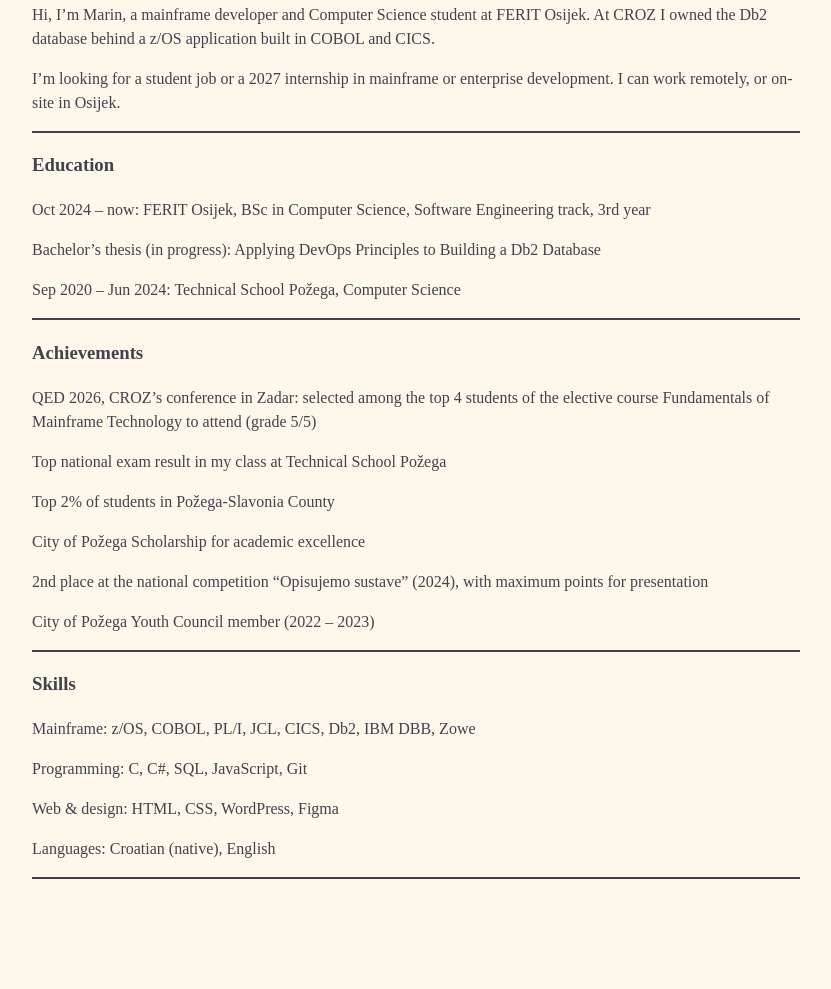
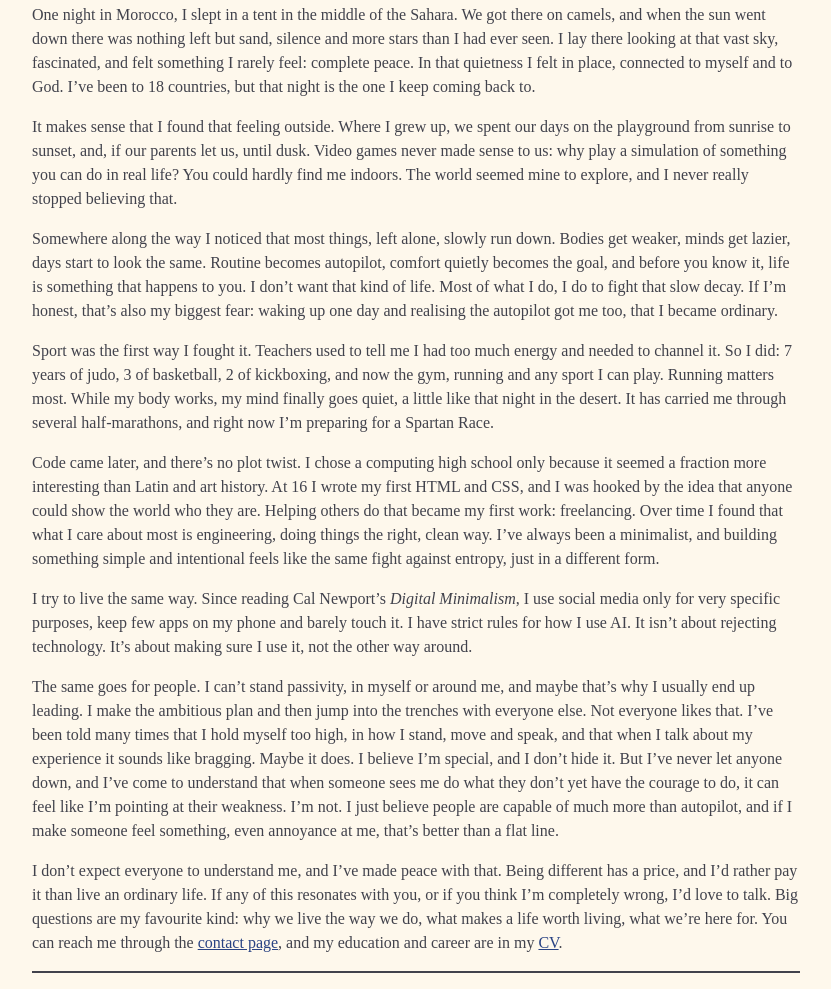
Before and after one commit to marinsabo/Portfolio-Website, a plain HTML site: page pages/about.html in a window 1280 px wide. Shown: the part 222-1211 px from the top of the page, without its empty margins (224-1055 px from the left). Before the commit the page ends 1117 px from the top, so only its background shows below. Drawn offline with Linux system fonts and the light colour scheme.

Commit message:
Update about me section

```diff
--- a/pages/about.html
+++ b/pages/about.html
@@ -20,49 +20,82 @@
       <h2>About me</h2>
       <section>
         <p>
-          Hi, I’m Marin, a mainframe developer and Computer Science student at
-          FERIT Osijek. At CROZ I owned the Db2 database behind a z/OS
-          application built in COBOL and CICS.
+          One night in Morocco, I slept in a tent in the middle of the Sahara.
+          We got there on camels, and when the sun went down there was nothing
+          left but sand, silence and more stars than I had ever seen. I lay
+          there looking at that vast sky, fascinated, and felt something I
+          rarely feel: complete peace. In that quietness I felt in place,
+          connected to myself and to God. I’ve been to 18 countries, but that
+          night is the one I keep coming back to.
         </p>
         <p>
-          I’m looking for a student job or a 2027 internship in mainframe or
-          enterprise development. I can work remotely, or on-site in Osijek.
-        </p>
-      </section>
-      <section>
-        <h3>Education</h3>
-        <p>
-          Oct 2024 – now: FERIT Osijek, BSc in Computer Science, Software
-          Engineering track, 3rd year
+          It makes sense that I found that feeling outside. Where I grew up, we
+          spent our days on the playground from sunrise to sunset, and, if our
+          parents let us, until dusk. Video games never made sense to us: why
+          play a simulation of something you can do in real life? You could
+          hardly find me indoors. The world seemed mine to explore, and I never
+          really stopped believing that.
         </p>
         <p>
-          Bachelor’s thesis (in progress): Applying DevOps Principles to
-          Building a Db2 Database
+          Somewhere along the way I noticed that most things, left alone, slowly
+          run down. Bodies get weaker, minds get lazier, days start to look the
+          same. Routine becomes autopilot, comfort quietly becomes the goal, and
+          before you know it, life is something that happens to you. I don’t
+          want that kind of life. Most of what I do, I do to fight that slow
+          decay. If I’m honest, that’s also my biggest fear: waking up one day
+          and realising the autopilot got me too, that I became ordinary.
         </p>
-        <p>Sep 2020 – Jun 2024: Technical School Požega, Computer Science</p>
-      </section>
-      <section>
-        <h3>Achievements</h3>
         <p>
-          QED 2026, CROZ’s conference in Zadar: selected among the top 4
-          students of the elective course Fundamentals of Mainframe Technology
-          to attend (grade 5/5)
+          Sport was the first way I fought it. Teachers used to tell me I had
+          too much energy and needed to channel it. So I did: 7 years of judo, 3
+          of basketball, 2 of kickboxing, and now the gym, running and any sport
+          I can play. Running matters most. While my body works, my mind finally
+          goes quiet, a little like that night in the desert. It has carried me
+          through several half-marathons, and right now I’m preparing for a
+          Spartan Race.
         </p>
-        <p>Top national exam result in my class at Technical School Požega</p>
-        <p>Top 2% of students in Požega-Slavonia County</p>
-        <p>City of Požega Scholarship for academic excellence</p>
         <p>
-          2nd place at the national competition “Opisujemo sustave” (2024), with
-          maximum points for presentation
+          Code came later, and there’s no plot twist. I chose a computing high
+          school only because it seemed a fraction more interesting than Latin
+          and art history. At 16 I wrote my first HTML and CSS, and I was hooked
+          by the idea that anyone could show the world who they are. Helping
+          others do that became my first work: freelancing. Over time I found
+          that what I care about most is engineering, doing things the right,
+          clean way. I’ve always been a minimalist, and building something
+          simple and intentional feels like the same fight against entropy, just
+          in a different form.
         </p>
-        <p>City of Požega Youth Council member (2022 – 2023)</p>
-      </section>
-      <section>
-        <h3>Skills</h3>
-        <p>Mainframe: z/OS, COBOL, PL/I, JCL, CICS, Db2, IBM DBB, Zowe</p>
-        <p>Programming: C, C#, SQL, JavaScript, Git</p>
-        <p>Web &amp; design: HTML, CSS, WordPress, Figma</p>
-        <p>Languages: Croatian (native), English</p>
+        <p>
+          I try to live the same way. Since reading Cal Newport’s
+          <cite>Digital Minimalism</cite>, I use social media only for very
+          specific purposes, keep few apps on my phone and barely touch it. I
+          have strict rules for how I use AI. It isn’t about rejecting
+          technology. It’s about making sure I use it, not the other way around.
+        </p>
+        <p>
+          The same goes for people. I can’t stand passivity, in myself or around
+          me, and maybe that’s why I usually end up leading. I make the
+          ambitious plan and then jump into the trenches with everyone else. Not
+          everyone likes that. I’ve been told many times that I hold myself too
+          high, in how I stand, move and speak, and that when I talk about my
+          experience it sounds like bragging. Maybe it does. I believe I’m
+          special, and I don’t hide it. But I’ve never let anyone down, and I’ve
+          come to understand that when someone sees me do what they don’t yet
+          have the courage to do, it can feel like I’m pointing at their
+          weakness. I’m not. I just believe people are capable of much more than
+          autopilot, and if I make someone feel something, even annoyance at
+          me, that’s better than a flat line.
+        </p>
+        <p>
+          I don’t expect everyone to understand me, and I’ve made peace with
+          that. Being different has a price, and I’d rather pay it than live an
+          ordinary life. If any of this resonates with you, or if you think I’m
+          completely wrong, I’d love to talk. Big questions are my favourite
+          kind: why we live the way we do, what makes a life worth living, what
+          we’re here for. You can reach me through the
+          <a href="contact.html">contact page</a>, and my education and career
+          are in my <a href="../assets/Marin_Sabo_CV_EN_no_phone.pdf">CV</a>.
+        </p>
       </section>
     </main>
   </body>
```
